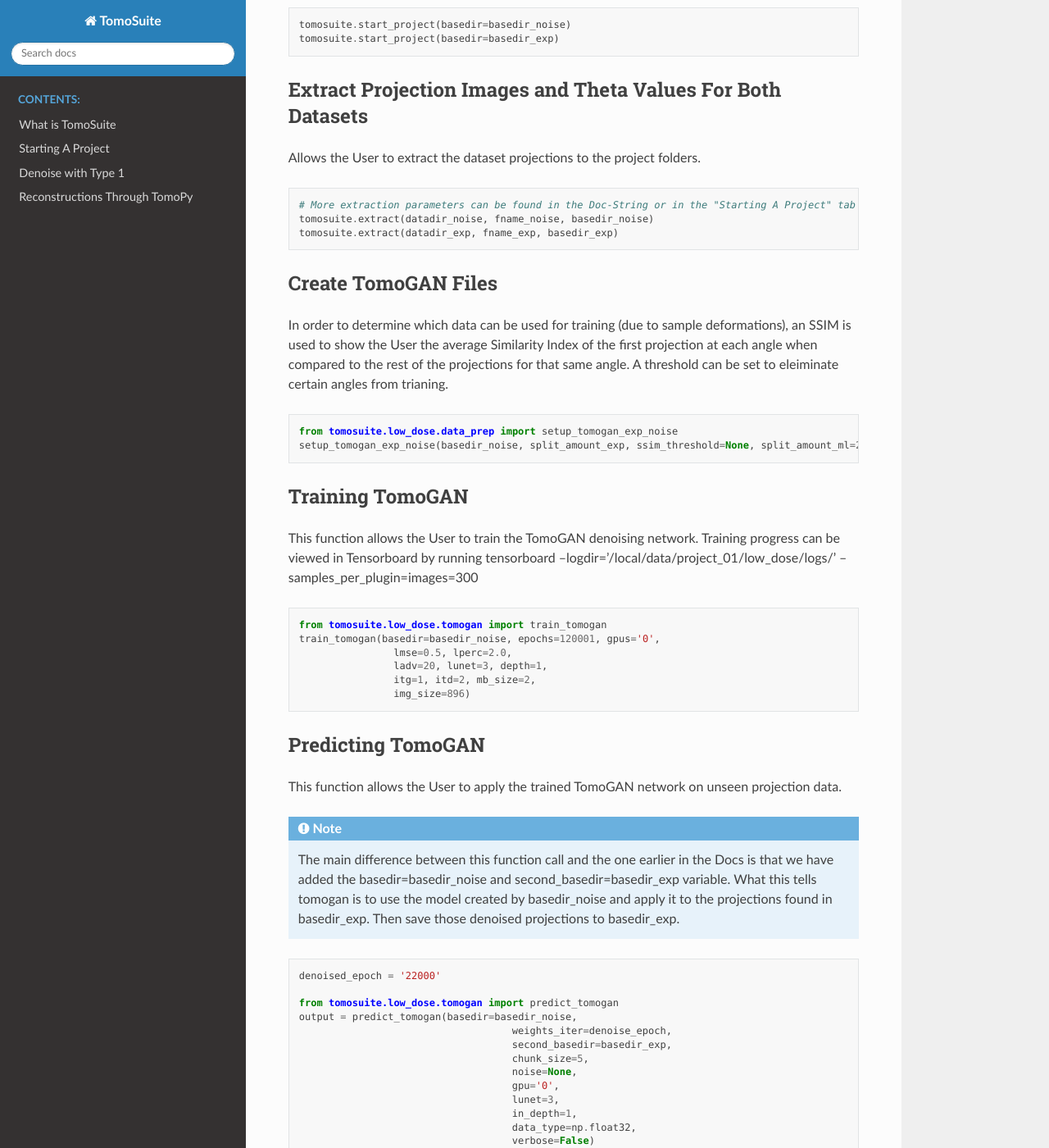
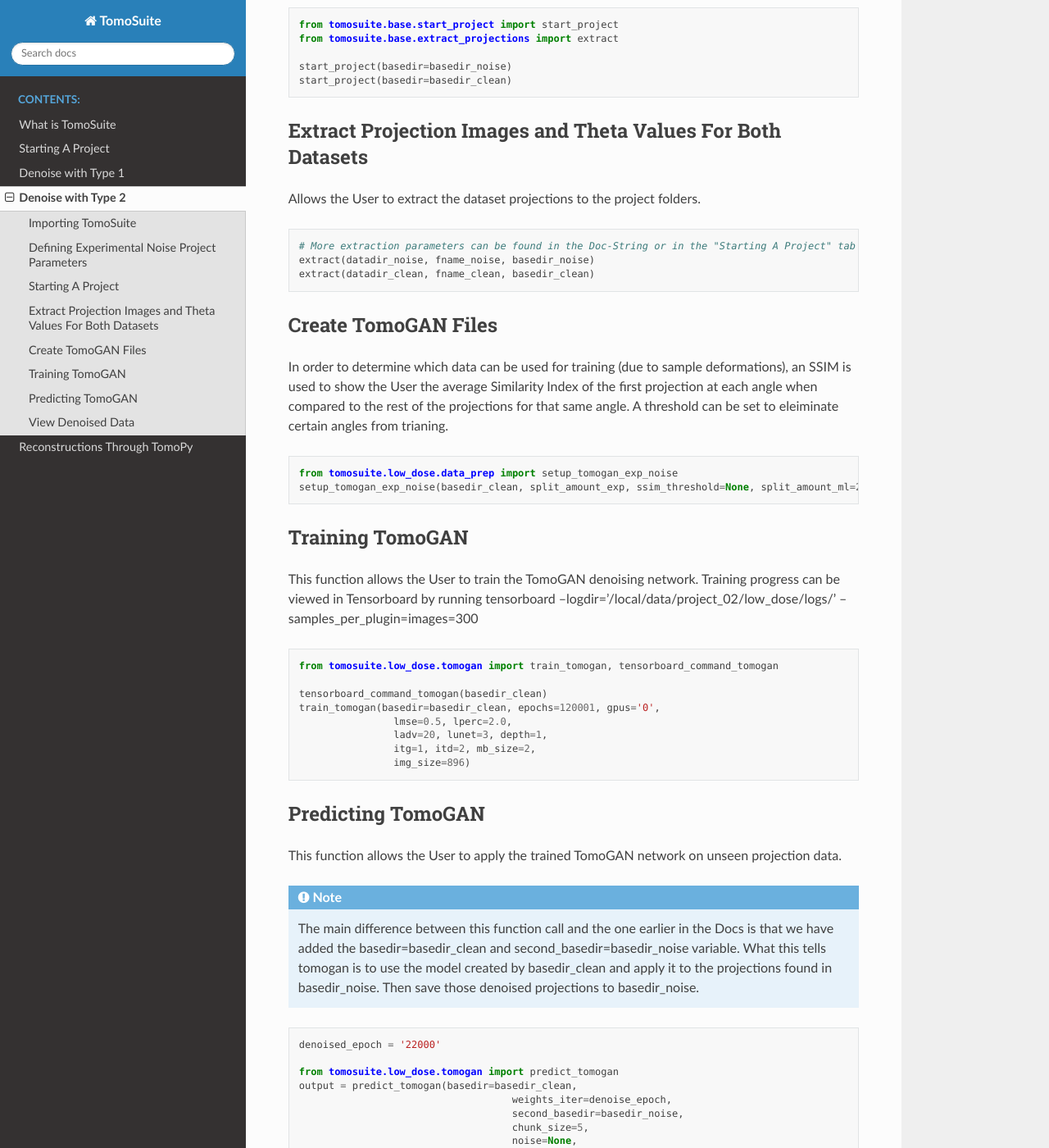
Before and after one commit to WilliamJudge94/tomosuitepy, a Sphinx documentation site: the page built from docs/04_denoise_with_sacra.rst, in a window 1280 px wide and 1400 px high, scrolled down 1350 px. Shown: the whole window at 82% size. Built offline with Sphinx 7.4.7 and the Read the Docs theme 2.0.0, drawn with Linux system fonts in a browser that asks for light colours; some of the changed text lies outside the part shown.

Commit message:
Adding Denoise T2 to documentation

```diff
--- a/docs/04_denoise_with_sacra.rst
+++ b/docs/04_denoise_with_sacra.rst
@@ -1,6 +1,6 @@
-============================
- Denoise with Second Dataset
-============================
+=====================
+ Denoise with Type 2
+=====================
 
 In this section the User will learn how to denoise tomographic projections by training a neural network on a sacraficial sample's data, then applying the trained network to another sample.
 
@@ -34,24 +34,24 @@ the output path for the tomosuite project.
 .. code:: python
 
     # The folder location where the Users experimental .h5 file is located
-    datadir_noise = '/home/will/data/beamtime_data/'
+    datadir_noise = '/local/data/experimental/'
 
     # The name of the experimental file to load into tomosuite
-    fname_noise = 'Experiment_noise.h5'
+    fname_noise = 'Experiment_noisey.h5'
 
     # The name of the tomosuite project the User would like to create
-    basedir_noise = '/home/will/projects/experiment_noise/'
+    basedir_noise = '/local/data/project_01/'
 
 
 
     # The directory path where the raw experimental file lives
-    datadir_exp = '/local/data/experimental/'
+    datadir_clean = '/local/data/experimental/'
 
     # The file name of the data the User would like to import
-    fname_exp = 'Experiment_01.h5'
+    fname_clean = 'Experiment_clean.h5'
 
     # The folder path where the User would like to store project data to
-    basedir_exp = '/local/data/project_01/'
+    basedir_clean = '/local/data/project_02/'
 
 
 
@@ -59,11 +59,13 @@ Starting A Project
 ==================
 Now the User must start two different projects. basedir_noise is for the sacraficaial noise sample while basedir_exp is the experimental data you wan tto apply the trained denoising network to.
 
-
 .. code:: python
 
-    tomosuite.start_project(basedir=basedir_noise)
-    tomosuite.start_project(basedir=basedir_exp)
+    from tomosuite.base.start_project import start_project
+    from tomosuite.base.extract_projections import extract
+
+    start_project(basedir=basedir_noise)
+    start_project(basedir=basedir_clean)
 
 
 
@@ -74,8 +76,8 @@ Allows the User to extract the dataset projections to the project folders.
 .. code:: python
 
     # More extraction parameters can be found in the Doc-String or in the "Starting A Project" tab
-    tomosuite.extract(datadir_noise, fname_noise, basedir_noise)
-    tomosuite.extract(datadir_exp, fname_exp, basedir_exp)
+    extract(datadir_noise, fname_noise, basedir_noise)
+    extract(datadir_clean, fname_clean, basedir_clean)
 
 
 Create TomoGAN Files
@@ -85,17 +87,19 @@ In order to determine which data can be used for training (due to sample deforma
 .. code:: python
 
     from tomosuite.low_dose.data_prep import setup_tomogan_exp_noise
-    setup_tomogan_exp_noise(basedir_noise, split_amount_exp, ssim_threshold=None, split_amount_ml=2):
+    setup_tomogan_exp_noise(basedir_clean, split_amount_exp, ssim_threshold=None, split_amount_ml=2):
 
 
 Training TomoGAN
 ================
-This function allows the User to train the TomoGAN denoising network. Training progress can be viewed in Tensorboard by running tensorboard --logdir='/local/data/project_01/low_dose/logs/' --samples_per_plugin=images=300
+This function allows the User to train the TomoGAN denoising network. Training progress can be viewed in Tensorboard by running tensorboard --logdir='/local/data/project_02/low_dose/logs/' --samples_per_plugin=images=300
 
 .. code:: python
 
-    from tomosuite.low_dose.tomogan import train_tomogan
-    train_tomogan(basedir=basedir_noise, epochs=120001, gpus='0',
+    from tomosuite.low_dose.tomogan import train_tomogan, tensorboard_command_tomogan
+
+    tensorboard_command_tomogan(basedir_clean)
+    train_tomogan(basedir=basedir_clean, epochs=120001, gpus='0',
                     lmse=0.5, lperc=2.0,
                     ladv=20, lunet=3, depth=1,
                     itg=1, itd=2, mb_size=2,
@@ -108,16 +112,16 @@ This function allows the User to apply the trained TomoGAN network on unseen pro
 
 .. note::
 
-    The main difference between this function call and the one earlier in the Docs is that we have added the basedir=basedir_noise and second_basedir=basedir_exp variable. What this tells tomogan is to use the model created by basedir_noise and apply it to the projections found in basedir_exp. Then save those denoised projections to basedir_exp.
+    The main difference between this function call and the one earlier in the Docs is that we have added the basedir=basedir_clean and second_basedir=basedir_noise variable. What this tells tomogan is to use the model created by basedir_clean and apply it to the projections found in basedir_noise. Then save those denoised projections to basedir_noise.
 
 .. code:: python
 
     denoised_epoch = '22000'
 
     from tomosuite.low_dose.tomogan import predict_tomogan
-    output = predict_tomogan(basedir=basedir_noise,
+    output = predict_tomogan(basedir=basedir_clean,
                                         weights_iter=denoise_epoch,
-                                        second_basedir=basedir_exp,
+                                        second_basedir=basedir_noise,
                                         chunk_size=5,
                                         noise=None,
                                         gpu='0',
--- a/docs/index.rst
+++ b/docs/index.rst
@@ -21,6 +21,7 @@ Python library for applying Machine Learning to **Tomography** data.
    00_introduction
    02_starting_project
    03_denoise_with_1
+   04_denoise_with_sacra
    00_reconstructions
 
 
```
